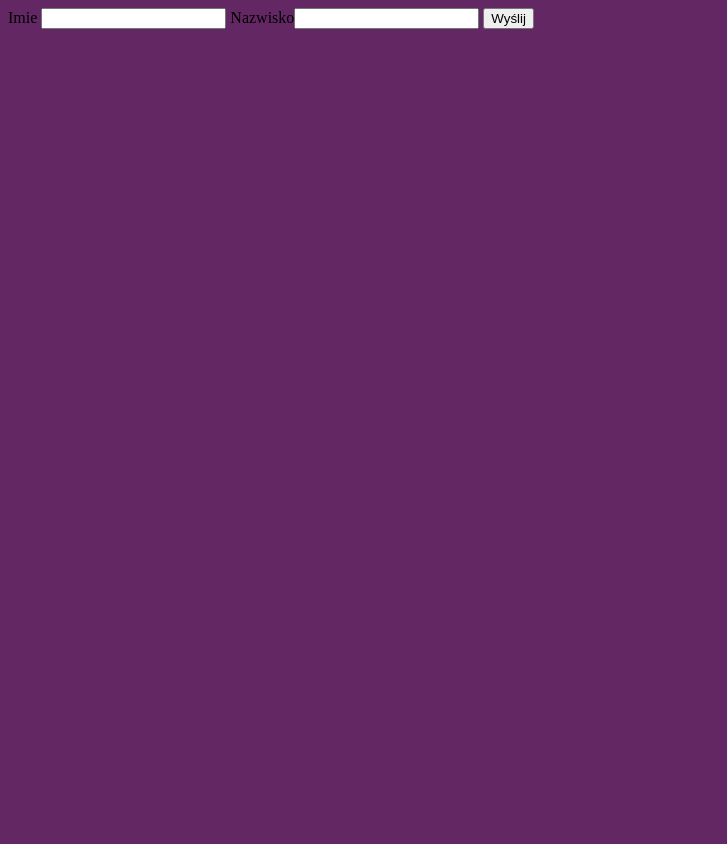
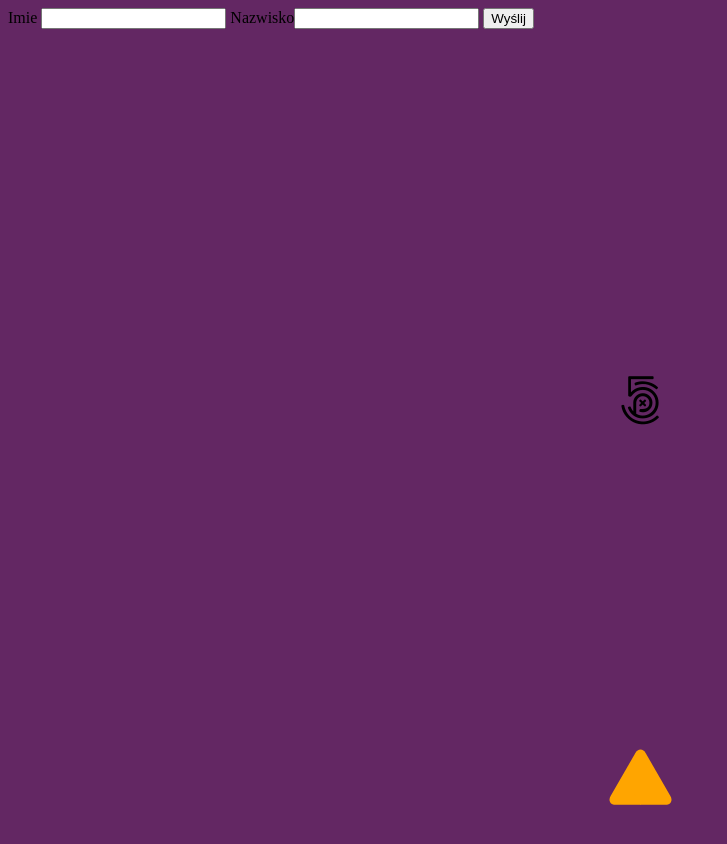
Before and after one commit to pawelb23/html5, a plain HTML site: page poczatki/index.html in a window 1280 px wide. Shown: the whole page, without its empty margins (0-727 px from the left). Before the commit the page ends 800 px from the top, so only its background shows below. Drawn offline with Linux system fonts and the light colour scheme.

Commit message:
commit ogólny

```diff
--- a/poczatki/css/style.css
+++ b/poczatki/css/style.css
@@ -1,3 +1,68 @@
 body {
   background-color: #632763;
+    margin-bottom: 0;
+    padding-bottom: 0;
+    overflow: hidden;
 }
+
+div.ikona {
+    position: absolute;
+    display: flex;
+    width: 200px;
+    height: 100px;
+    font-size: 50px;
+    top: 0;
+    bottom: 0;
+    left: 0;
+    right: 0;
+    margin: auto;
+    justify-content: center;
+    align-items: center;
+}
+
+#triangle {
+	width: 0;
+	height: 0;
+	border-left: 70px solid;
+	border-right: 70px solid;
+	border-bottom: 100px solid #F34A53;
+/*    border-top: 100px solid #F34A53;*/
+	margin: 100px auto 0;
+    border-radius: 5px 5px 5px 5px;
+    padding-bottom: 0;
+    margin-bottom: 0;
+}
+
+.triangle {
+    margin: 0 auto 0;
+    margin-top: 91vh;
+/*    transform: translateY(-50%);*/
+	position: relative;
+	background-color: orange;
+/*	text-align: left;*/
+    color: black;
+/*    font-size: 25px;*/
+}
+.triangle:before,
+.triangle:after {
+	content: '';
+	position: absolute;
+	background-color: inherit;
+}
+.triangle,
+.triangle:before,
+.triangle:after {
+	width:  35px;
+	height: 35px;
+	border-top-right-radius: 30%;
+}
+
+.triangle {
+	transform: rotate(-60deg) skewX(-30deg) scale(1,.866);
+}
+.triangle:before {
+	transform: rotate(-135deg) skewX(-45deg) scale(1.414,.707) translate(0,-50%);
+}
+.triangle:after {
+	transform: rotate(135deg) skewY(-45deg) scale(.707,1.414) translate(50%);
+}
--- a/poczatki/index.html
+++ b/poczatki/index.html
@@ -3,9 +3,11 @@
 
 <head>
     <meta charset="UTF-8">
-    <title>Document</title>
+    <title>Początki html</title>
 
-<link rel="stylesheet" href="css/style.css">
+    <link rel="stylesheet" href="https://use.fontawesome.com/releases/v5.0.13/css/all.css" integrity="sha384-DNOHZ68U8hZfKXOrtjWvjxusGo9WQnrNx2sqG0tfsghAvtVlRW3tvkXWZh58N9jp" crossorigin="anonymous">
+
+    <link rel="stylesheet" href="css/style.css">
 </head>
 
 <body>
@@ -17,6 +19,11 @@
 
         <input type="submit" value="Wyślij">
     </form>
+    <div class="ikona"><i class="fab fa-500px"></i></div>
+
+    <div class="triangle"></div>
+
+
 </body>
 
 </html>
```
Also changed, not shown: poczatki/img/moje-kolo-kwadrat.svg (added).
